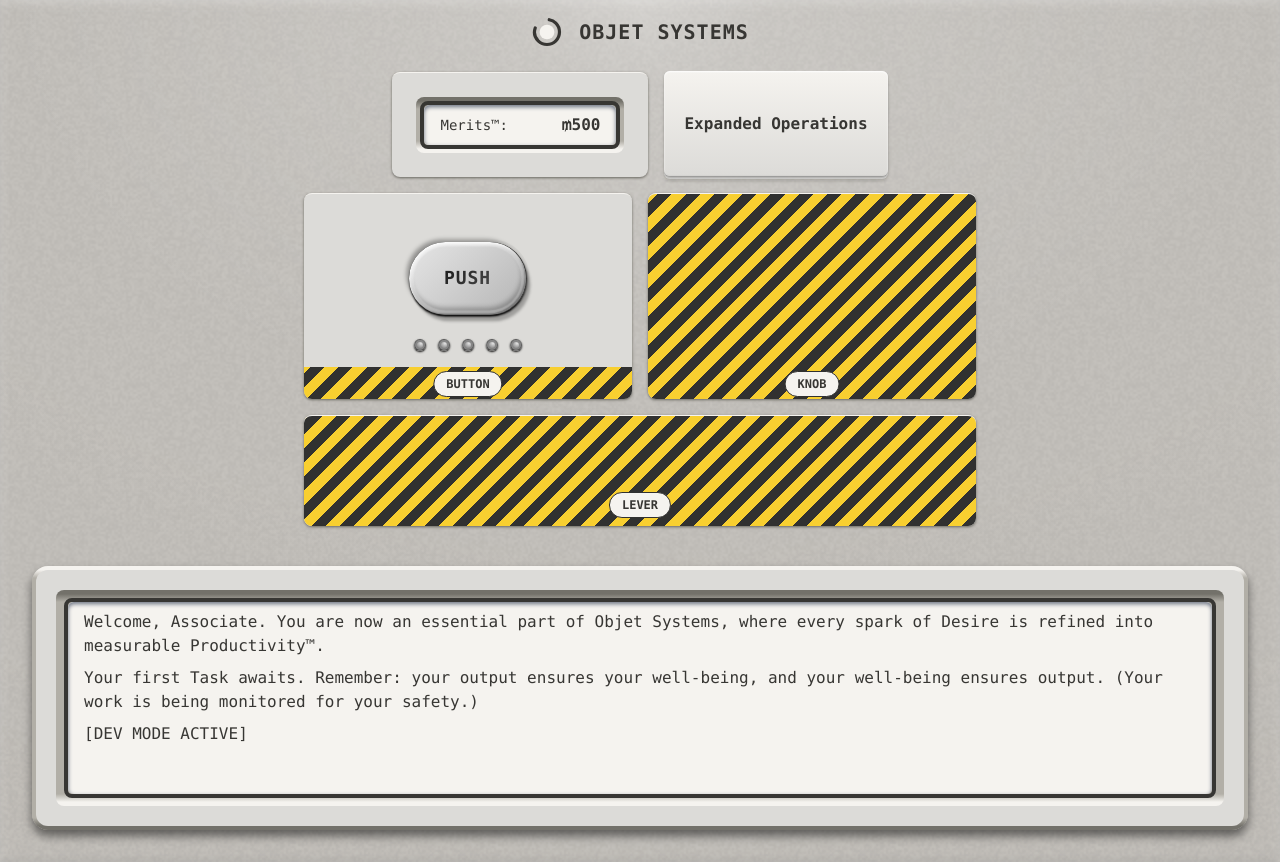
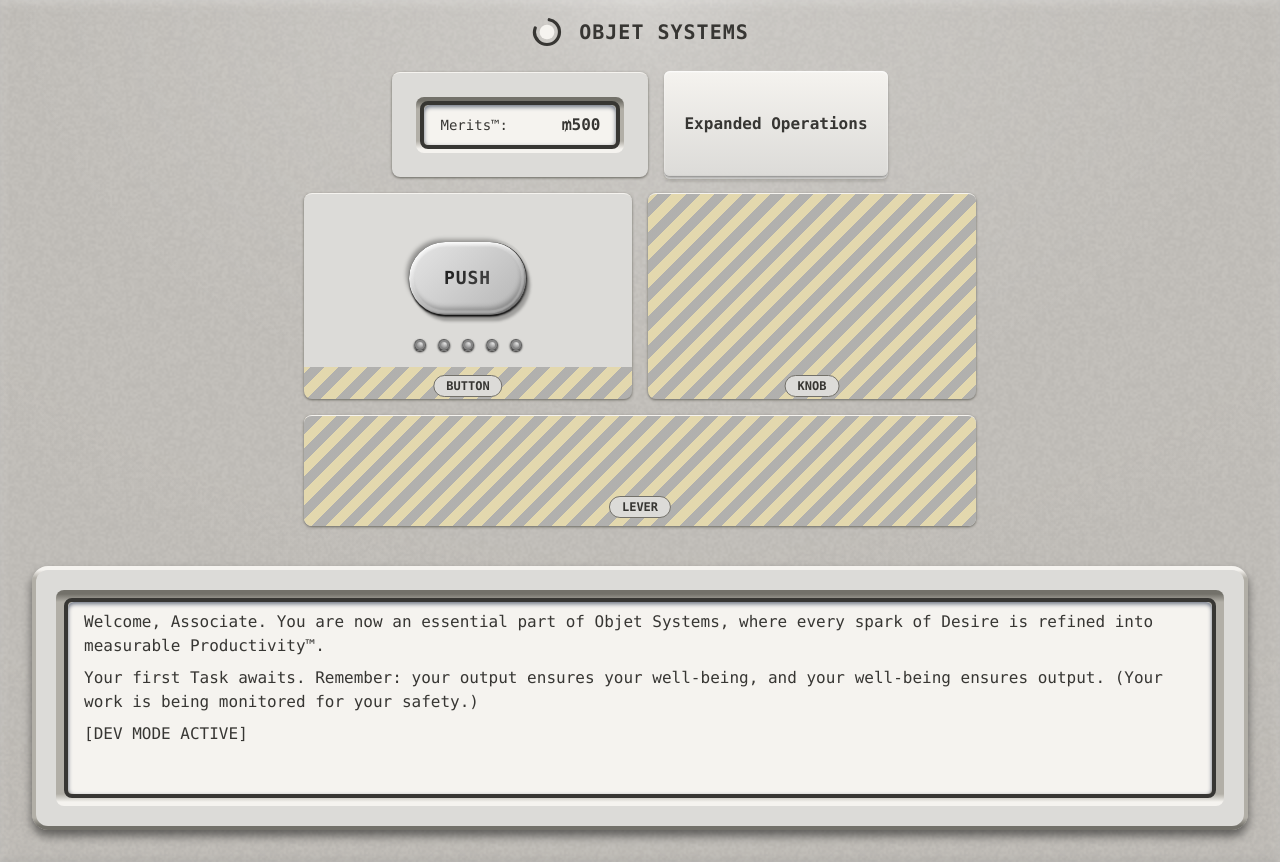
Before and after one commit to usma1000/labor-inc, a React (Vite) app: page / in a window 1280 px wide. Built offline with nearby package versions, Linux system fonts and the light colour scheme.

Commit message:
feat: update lever drag and reset speeds for improved gameplay experience

```diff
--- a/src/index.css
+++ b/src/index.css
@@ -65,19 +65,13 @@
 .warning-stripes {
   background-image: repeating-linear-gradient(
     -45deg,
-    #313130 0,
-    #313130 10px,
-    #f8cf30 10px,
-    #f8cf30 20px
+    rgba(49, 49, 48, 0.25) 0,
+    rgba(49, 49, 48, 0.25) 10px,
+    rgba(248, 207, 48, 0.25) 10px,
+    rgba(248, 207, 48, 0.25) 20px
   );
 }
 
 .sticker {
-  @apply px-3 py-1 text-xs font-bold text-ink bg-screen uppercase rounded-2xl;
-  border: 1px solid #313130;
+  @apply px-3 py-0.5 text-xs font-bold text-ink bg-beige uppercase rounded-2xl border-1 border-darkstone;
 }
-
-.sticker-vertical {
-  @apply px-3 py-1 text-xs font-bold text-ink bg-screen uppercase transform rotate-90 rounded-2xl;
-  border: 1px solid #313130;
-}
--- a/src/store.ts
+++ b/src/store.ts
@@ -172,8 +172,8 @@ export const useGameStore = create<GameState>((set, get) => {
     // --- Lever Upgrade State ---
     leverUnlocked: false,
     leverWageAmount: 1,
-    leverDragSpeed: 0.05,
-    leverResetSpeed: 5000,
+    leverDragSpeed: 0.1,
+    leverResetSpeed: 10000,
 
     // --- Actions ---
     addWage: (amount) => {
```
